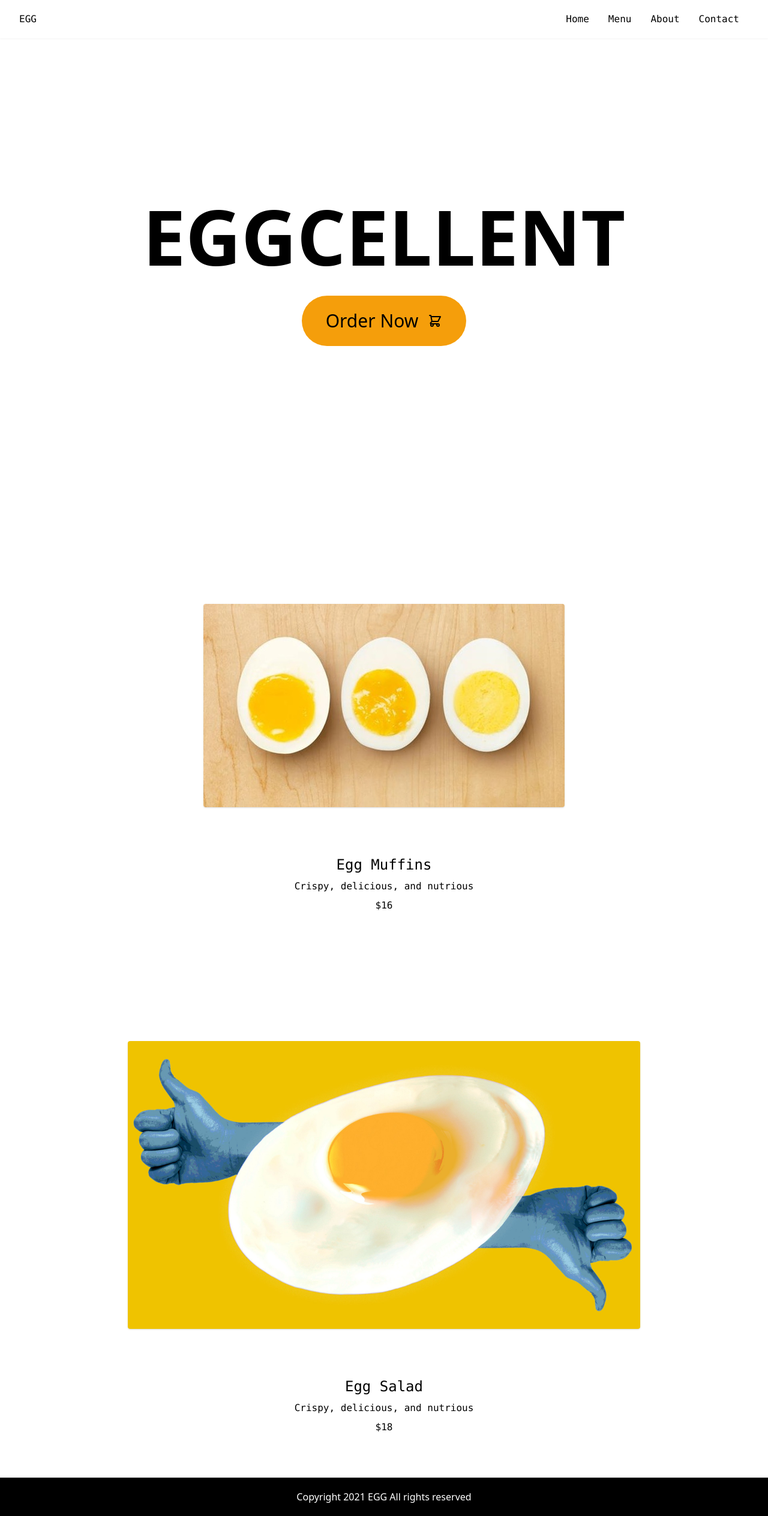
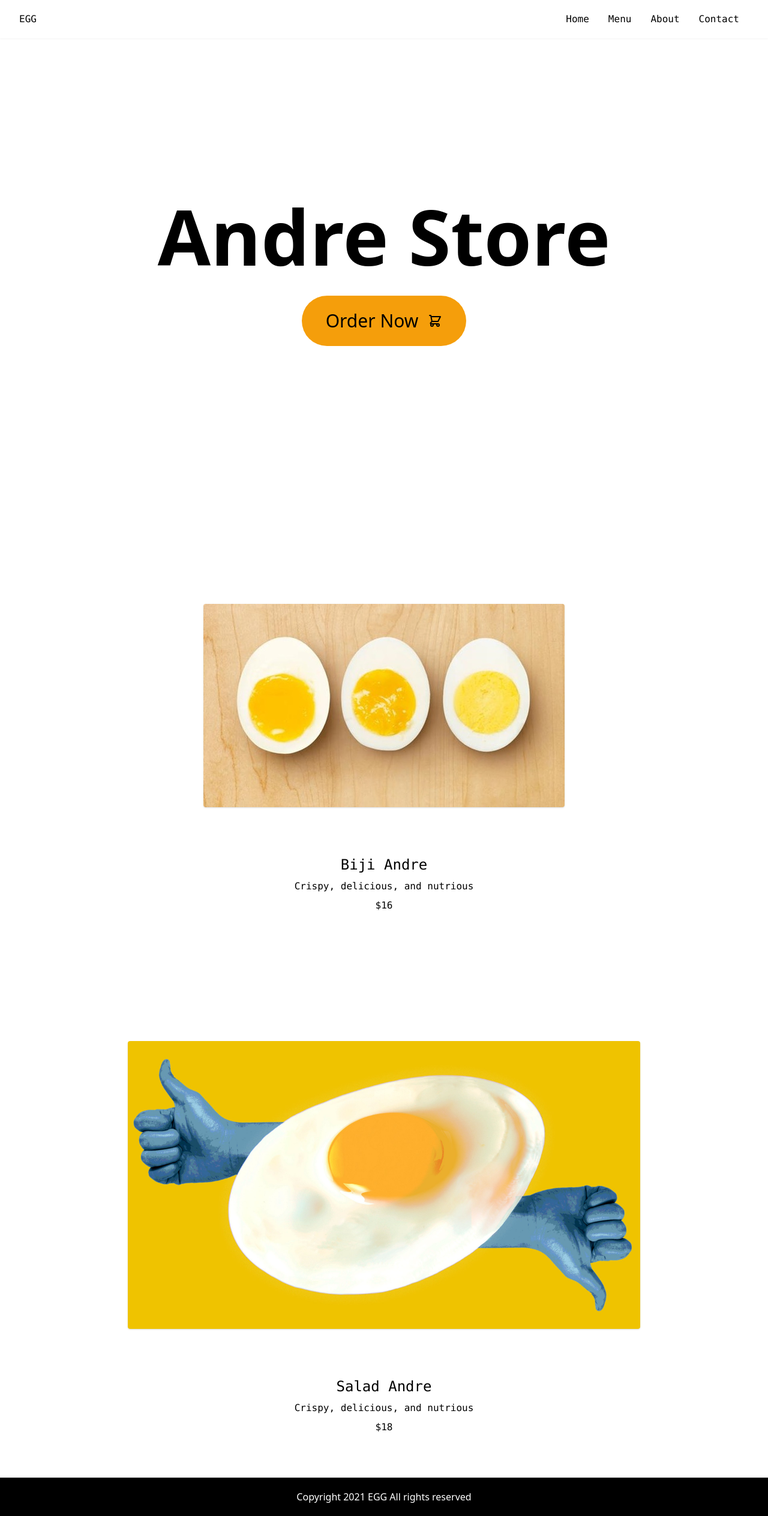
Before and after one commit to testerslol123/tailwind-css-react-project-v1, a React (Create React App) app: page / in a window 1280 px wide. Shown: the whole page at 60% size. Built offline with nearby package versions, Linux system fonts and the light colour scheme.

Commit message:
Change Text Content

```diff
--- a/src/components/Content.js
+++ b/src/components/Content.js
@@ -9,7 +9,7 @@ function Content() {
             <div className="menu-card">
                 <img src={ImageOne} alt="egg" className="h-full rounded mb-20 shadow" />
                 <div className="center-content">
-                    <h2 className="text-2xl mb-2">Egg Muffins</h2>
+                    <h2 className="text-2xl mb-2">Biji Andre</h2>
                     <p className="mb-2">Crispy, delicious, and nutrious</p>
                     <span>$16</span>
                 </div>
@@ -17,7 +17,7 @@ function Content() {
             <div className="menu-card">
                 <img src={ImageTwo} alt="egg" className="h-full rounded mb-20 shadow" />
                 <div className="center-content">
-                    <h2 className="text-2xl mb-2">Egg Salad</h2>
+                    <h2 className="text-2xl mb-2">Salad Andre</h2>
                     <p className="mb-2">Crispy, delicious, and nutrious</p>
                     <span>$18</span>
                 </div>
--- a/src/components/Hero.js
+++ b/src/components/Hero.js
@@ -5,7 +5,7 @@ function Hero() {
     return (
         <div className="bg-white h-screen flex flex-col justify-center items-center">
             <h1 className="lg:text-9xl md:text-7xl sm:text-5xl text-3xl font-black mb-14">
-                EGGCELLENT
+                Andre Store
             </h1>
             <Link className="py-6 px-10 bg-yellow-500 rounded-full text-3xl hover:bg-yellow-300 transition duration-300 ease-in-out flex items-center animate-bounce" to="/">
                 Order Now
--- a/src/pages/about.js
+++ b/src/pages/about.js
@@ -4,8 +4,9 @@ function About() {
     return (
         <div className="h-screen flex justify-center items-center bg-yellow-300">
             <h1 className="text-9xl uppercase font-black">
-                About Page
+                About Andre
             </h1>
+
         </div>
     )
 }
```
